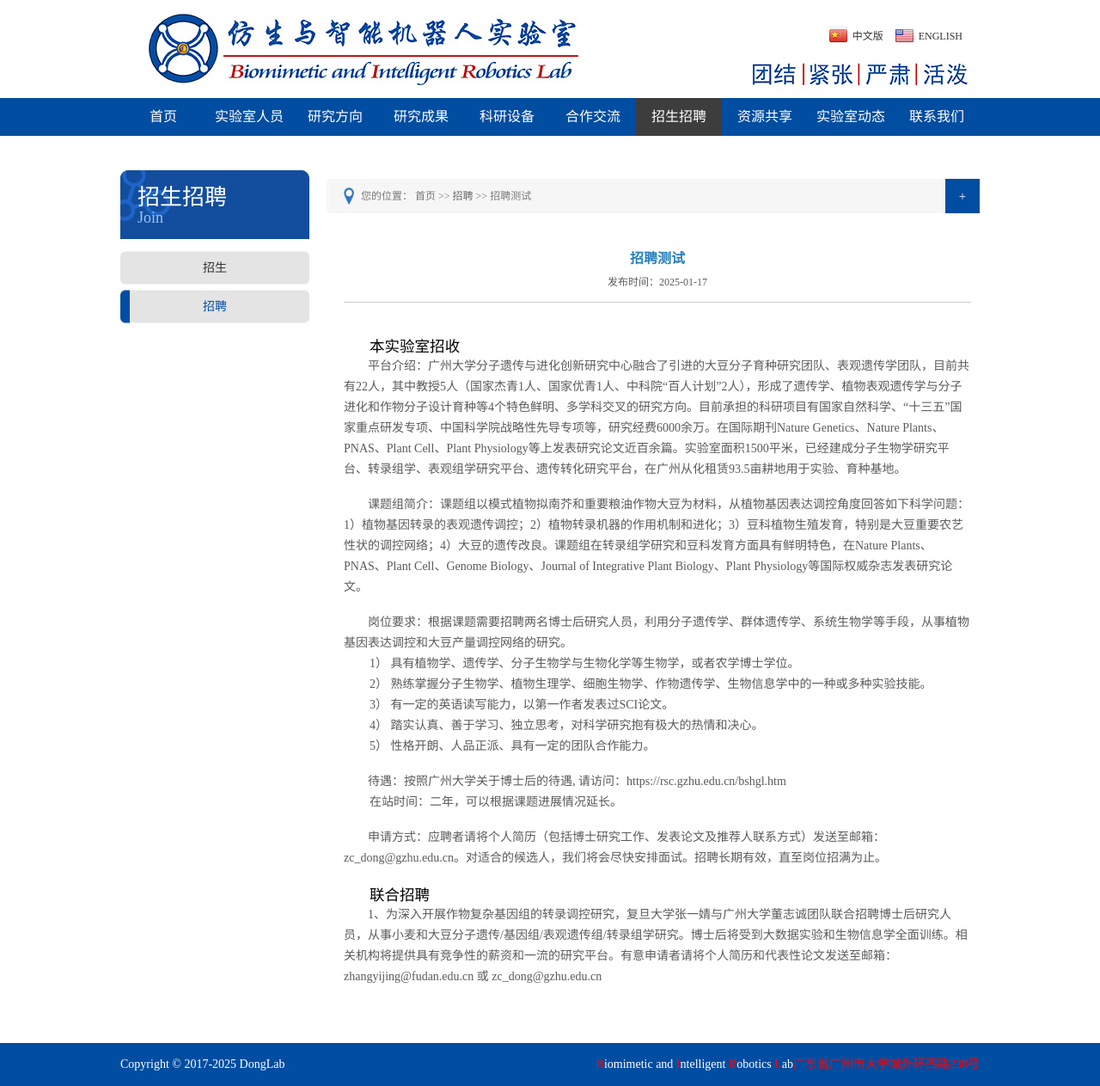
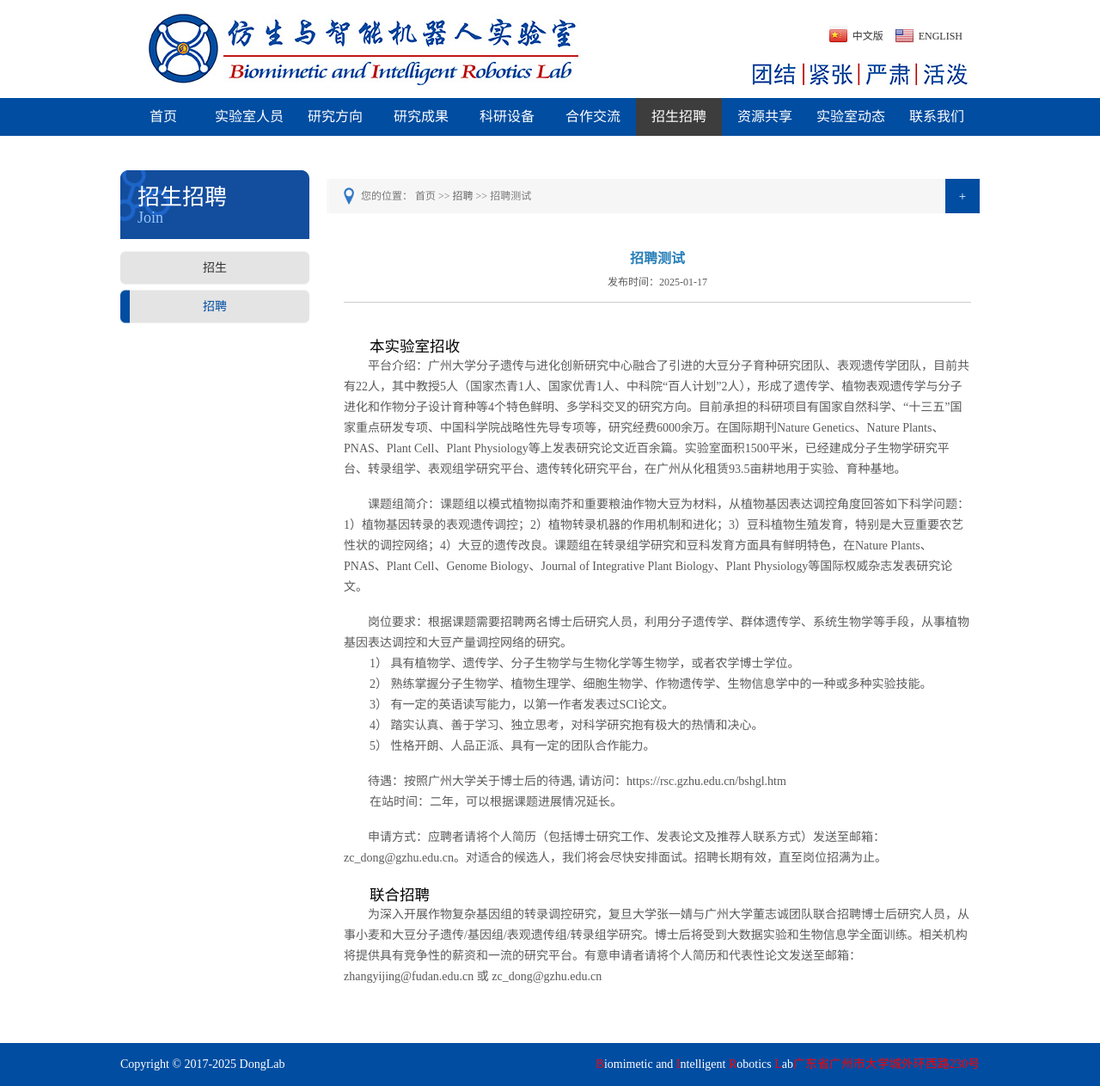
Before and after one commit to zhanweimin2021/zhanweimin2021.github.io, a Jekyll site: the page built from recruit/_posts/2025-01-17-recruit1.html, in a window 1280 px wide. Shown: the whole page at 86% size. Built offline with Jekyll 4.4.1, drawn with Linux system fonts in a browser that asks for light colours.

Commit message:
Update 2025-01-17-recruit1.html

```diff
--- a/recruit/_posts/2025-01-17-recruit1.html
+++ b/recruit/_posts/2025-01-17-recruit1.html
@@ -29,4 +29,4 @@ description: 博士后招收
 <p  style="text-indent:2em">申请方式：应聘者请将个人简历（包括博士研究工作、发表论文及推荐人联系方式）发送至邮箱：zc_dong@gzhu.edu.cn。对适合的候选人，我们将会尽快安排面试。招聘长期有效，直至岗位招满为止。</p>
 <br>
 <h3>联合招聘</h3>
-<p  style="text-indent:2em">1、为深入开展作物复杂基因组的转录调控研究，复旦大学张一婧与广州大学董志诚团队联合招聘博士后研究人员，从事小麦和大豆分子遗传/基因组/表观遗传组/转录组学研究。博士后将受到大数据实验和生物信息学全面训练。相关机构将提供具有竞争性的薪资和一流的研究平台。有意申请者请将个人简历和代表性论文发送至邮箱：zhangyijing@fudan.edu.cn 或 zc_dong@gzhu.edu.cn</p>
+<p  style="text-indent:2em">为深入开展作物复杂基因组的转录调控研究，复旦大学张一婧与广州大学董志诚团队联合招聘博士后研究人员，从事小麦和大豆分子遗传/基因组/表观遗传组/转录组学研究。博士后将受到大数据实验和生物信息学全面训练。相关机构将提供具有竞争性的薪资和一流的研究平台。有意申请者请将个人简历和代表性论文发送至邮箱：zhangyijing@fudan.edu.cn 或 zc_dong@gzhu.edu.cn</p>
```
